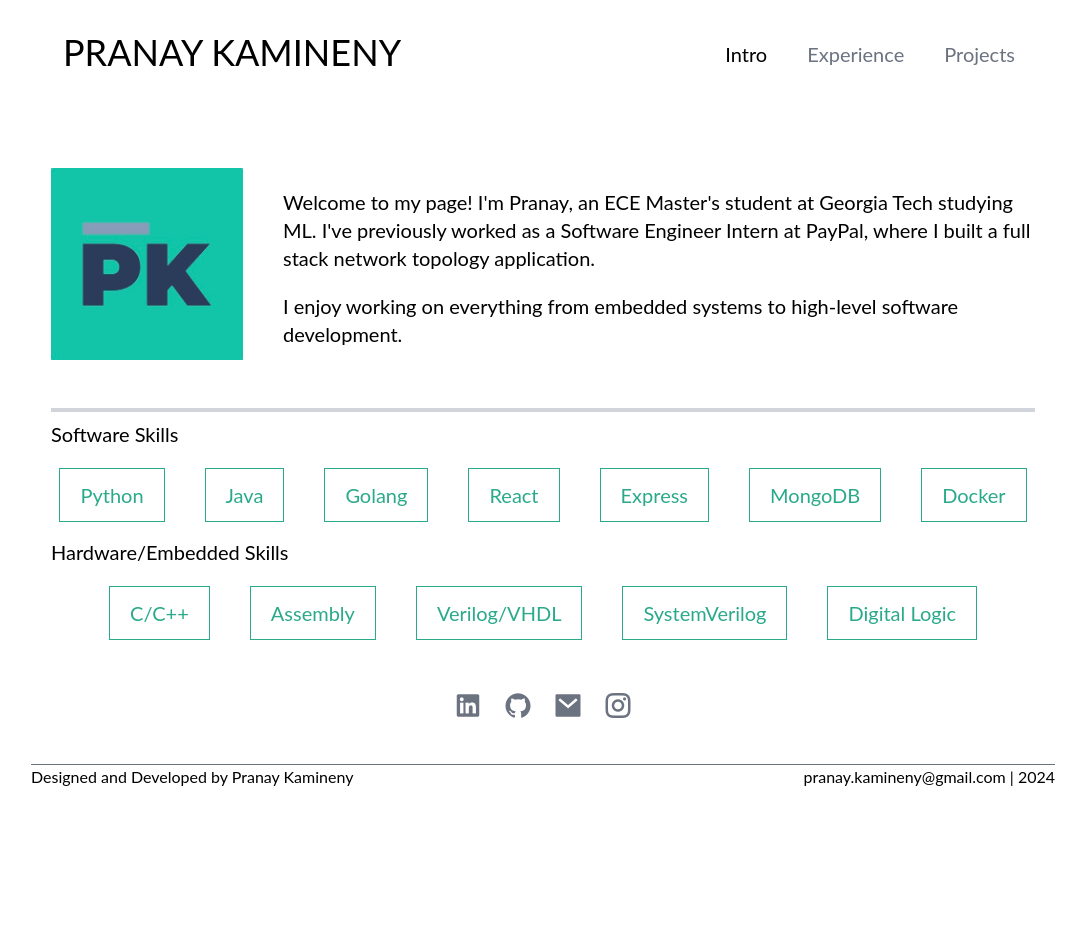
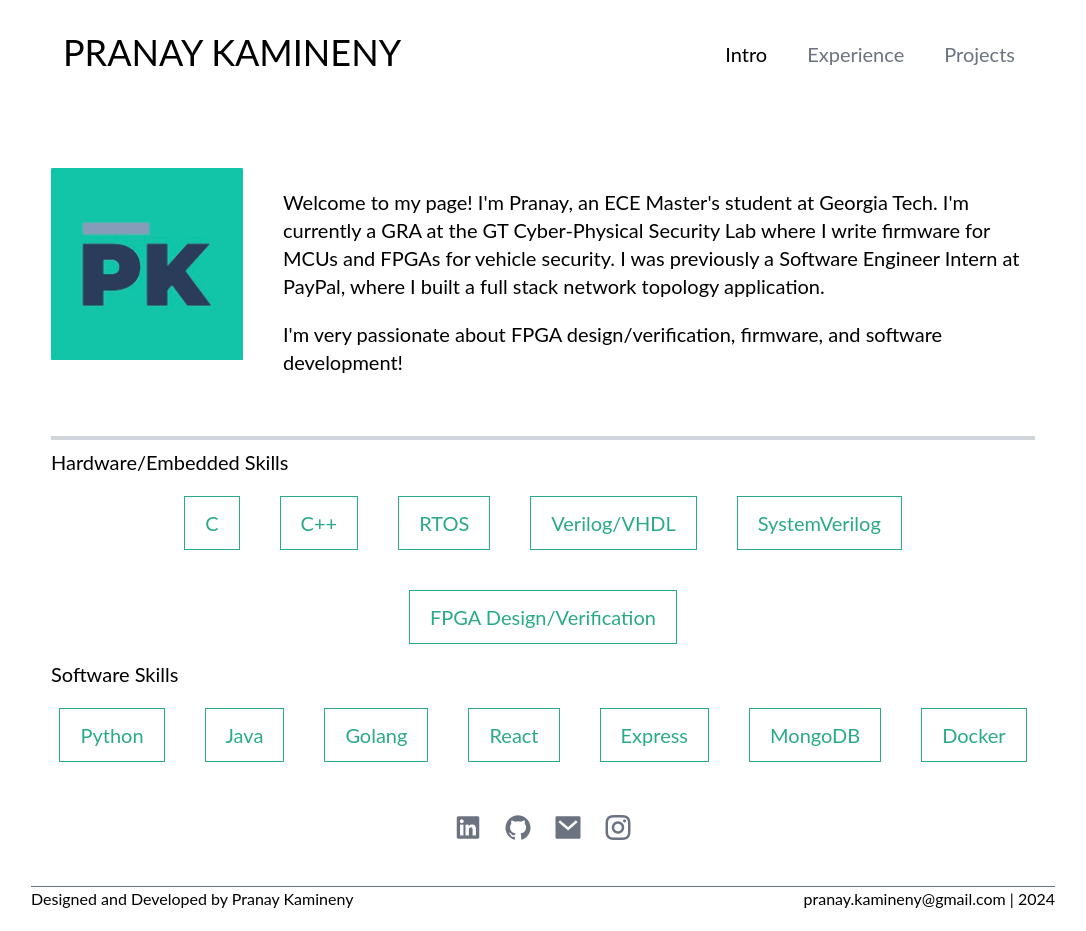
Before and after one commit to PranayKamineny/portfolio, a React (Create React App) app in the folder client/: page / in a window 1280 px wide. Shown: the whole page, without its empty margins (97-1183 px from the left). Before the commit the page ends 809 px from the top, so only its background shows below. Built offline with nearby package versions, Linux system fonts and the light colour scheme.

Commit message:
ms first semester update

```diff
--- a/client/src/components/Intro.js
+++ b/client/src/components/Intro.js
@@ -3,9 +3,8 @@
 import logo from "../images/logo.jpeg"
 
 function Intro() {
+    let hw_skills = ["C", "C++", "RTOS", "Verilog/VHDL", "SystemVerilog", "FPGA Design/Verification"]
     let sw_skills = ["Python", "Java", "Golang", "React", "Express", "MongoDB", "Docker"];
-    let hw_skills = ["C/C++", "Assembly", "Verilog/VHDL", "SystemVerilog", "Digital Logic"]
-
 
     return (
       <div className="px-5 py-5">
@@ -13,15 +12,28 @@ function Intro() {
             <img className="h-48 w-48 md:h-32 md:w-32" src={logo} alt="[Picture of me]"/>
             <div className="flex flex-col gap-5 py-5 sm:py-0">
                 <p className="text-xl sm:text-base">
-                    Welcome to my page! I'm Pranay, an ECE Master's student at Georgia Tech studying ML.
-                    I've previously worked as a Software Engineer Intern at PayPal, where I built a full stack network topology application.
+                    Welcome to my page! I'm Pranay, an ECE Master's student at Georgia Tech.
+                    I'm currently a GRA at the GT Cyber-Physical Security Lab where I write firmware for MCUs and FPGAs for vehicle security.
+                    I was previously a Software Engineer Intern at PayPal, where I built a full stack network topology application.
                 </p>
                 <p className="text-xl sm:text-base">
-                    I enjoy working on everything from embedded systems to high-level software development.
+                    I'm very passionate about FPGA design/verification, firmware, and software development!
                 </p>
             </div>
         </div>
         <div className='h-[4px] w-full bg-gray-300'></div>
+
+        <div className="py-2">
+            <h1 className="text-xl sm:text-base">Hardware/Embedded Skills</h1>
+            <div className="flex flex-wrap gap-10 mt-5 justify-center sm:gap-4">
+                {hw_skills.map((elem) => (
+                    <div className="border border-primary px-5 py-3 hover:bg-primary group">
+                        <h1 className="text-primary text-xl sm:text-base group-hover:text-white">{elem}</h1>
+                    </div>
+                ))}
+            </div>
+
+        </div>
 
         <div className="py-2">
             <h1 className="text-xl sm:text-base">Software Skills</h1>
@@ -35,17 +47,7 @@ function Intro() {
         </div>
 
 
-        <div className="py-2">
-            <h1 className="text-xl sm:text-base">Hardware/Embedded Skills</h1>
-            <div className="flex flex-wrap gap-10 mt-5 justify-center sm:gap-4">
-                {hw_skills.map((elem) => (
-                    <div className="border border-primary px-5 py-3 hover:bg-primary group">
-                        <h1 className="text-primary text-xl sm:text-base group-hover:text-white">{elem}</h1>
-                    </div>
-                ))}
-            </div>
 
-        </div>
       </div>
     );
   }
--- a/client/src/resources/experience.js
+++ b/client/src/resources/experience.js
@@ -1,27 +1,36 @@
+// "Developing Intrusion Detection System (IDS) for CAN network security on Hyundai Vehicles. Implemented with C/C++ and Verilog on ARM MCUs and FPGA, and debugged with logic analyzer and oscilloscope."
+
 export const experience = [
     {
         id: 1,
+        company: "CPSec Lab",
+        title: "Graduate Research Assistant",
+        period: "October 2024 - Present",
+        description: "Developing Intrusion Detection System (IDS) for CAN network security on Hyundai Vehicles. Simulated network with multiple ARM MCUs programmed with C++ that periodically send CAN messages to eachother. Implementing IDS with C and Verilog on an FPGA and debugging with oscilloscope and digital logic analyzer. "
+    },
+    {
+        id: 2,
         company: "PayPal",
         title: "Software Engineer Intern",
         period: "May 2023 - August 2023",
         description: "Worked on the Global Network Services(GNS) team to develop a full stack network topology application to swiftly find the root cause of network faults and sped up recovery by 30%. Used React.js for frontend, Golang for backend, Redis Stack database, and Docker/Kubernetes/Jenkins for deployment."
     },
     {
-        id: 2,
+        id: 3,
         company: "Oceaneering",
         title: "Software Engineer Intern",
         period: "May 2022 - January 2023",
         description: "Wrote embedded software to control disposable subsea surveillance vehicles for the United States Navy. Created a publish-subscribe data sharing architecture using .NET applications with C# to link two DDS (data distribution service) implementations to yield a Linux to Windows cross-platform system. Leveraged Linux system administration to run and regulate vehicle software."
     },
     {
-        id: 3,
+        id: 4,
         company: "Terps Racing",
         title: "Low Voltage Team Member",
         period: "March 2021 - April 2022",
         description: "Oversaw development of Heads-Up Display to report real-time speed, temperature, and battery data from sensors using C++ and Python with CAN (controller area network) protocol. Applied embedded software and integrated circuits to optimize race car electrical system."
     },
     {
-        id: 4,
+        id: 5,
         company: "UMD RCPS Lab",
         title: "Software Engineer Intern",
         period: "June 2019 - September 2019",
```
